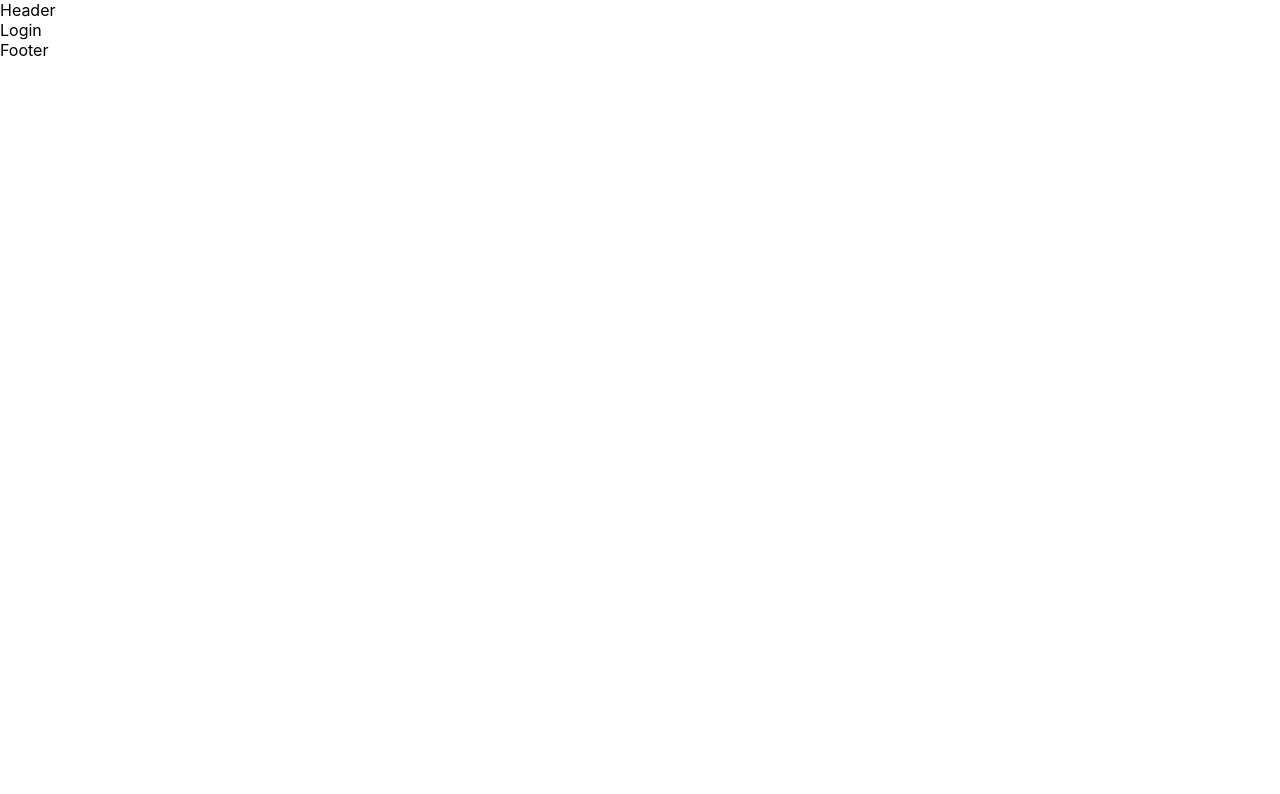
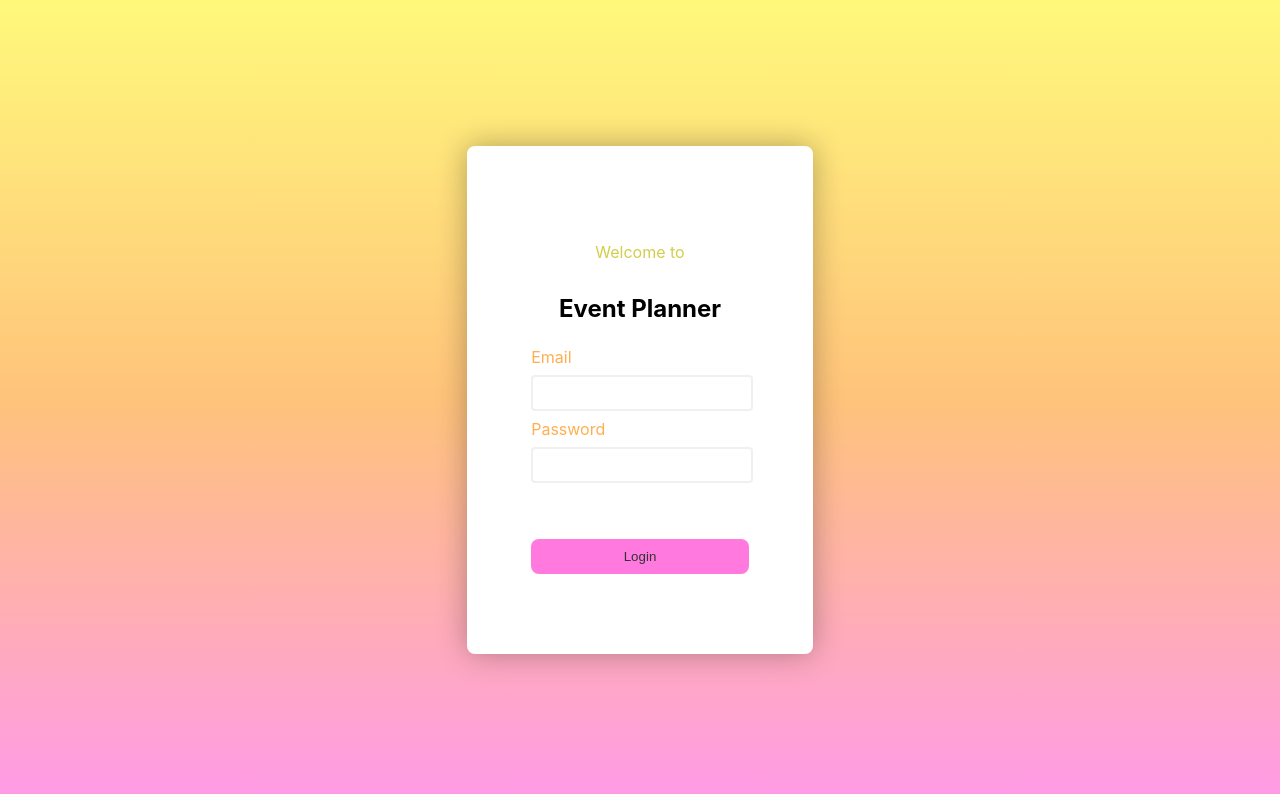
Before and after one commit to saaladdin/Software-Engineering-Project, a React (Create React App) app: page /login in a window 1280 px wide. Shown: the top 794 px of the page. Built offline with nearby package versions, Linux system fonts and the light colour scheme.

Commit message:
added login page and styling

```diff
--- a/src/App.js
+++ b/src/App.js
@@ -1,19 +1,28 @@
 import './App.scss';
-import { Route, Routes } from 'react-router-dom';
+import { Route, Routes, useLocation } from 'react-router-dom';
 import Header from "./Components/Header"
 import Footer from "./Components/Footer"
 import Landing from  "./Components/Landing"
 import Login from "./Components/Login"
 
+
 function App() {
+
+  const location = useLocation();
+  const hideHeaderRoutes = ["/login"];
+
   return (
     <div className="App">
-      <Header />
+      {/*
+      Checks if we are not in login page, if we aren't we will
+      render the header
+      */}
+      {!hideHeaderRoutes.includes(location.pathname) && <Header />}
       <Routes>
           <Route index element={<Landing />}/>
           <Route path="/login" element={<Login />}/>
       </Routes>
-      <Footer />
+      {!hideHeaderRoutes.includes(location.pathname) && <Footer />}
     </div>
   );
 }
--- a/src/Components/Login/index.js
+++ b/src/Components/Login/index.js
@@ -4,7 +4,18 @@ import  "./index.scss"
 const Login = () => {
     return (
         <div className="login">
-            Login
+            <form className="login-form" action="">
+                <div className="welcome-message">
+                    <p>Welcome to</p>
+                    <h1>Event Planner</h1>
+                </div>
+
+                <label htmlFor="email">Email</label>
+                <input type="email" id="email" name="email"/>
+                <label htmlFor="password">Password</label>
+                <input type="password" id="password" name="password"/>
+                <button className="submit" type="submit">Login</button>
+            </form>
         </div>
     )
 }
--- a/src/Components/Login/index.scss
+++ b/src/Components/Login/index.scss
@@ -0,0 +1,68 @@
+.login {
+    display: flex;
+    flex-direction: row;
+    height: 100vh;
+    width: 100vw;
+    background: linear-gradient(to bottom,
+              rgba(255, 247, 79, 0.75),
+              rgba(255, 175, 79, 0.75),
+              rgba(255, 121, 223, 0.75));
+
+
+    align-items: center;
+    justify-content: center;
+
+}
+
+.login-form {
+    justify-content: center;
+    align-items: start;
+    display: flex;
+    flex-direction: column;
+    gap: 0.5rem;
+    background-color: #ffffff;
+    padding:5rem 4rem;
+    border-radius: 0.5rem;
+    box-shadow: 0px 0px 30px rgba(0, 0, 0, 0.3);
+    width: 17vw;
+
+
+    label {
+        color: #ffaf4f;
+    }
+
+    input {
+        all:unset;
+        width: 100%;
+        border: #f0f0f0 2px solid;
+        border-radius: 0.25rem;
+        height: 2rem;
+    }
+
+    button {
+        background-color: #ff79df;
+        padding: 0.6rem;
+        border: unset;
+        border-radius: 0.5rem;
+        width: 100%;
+        margin-top: 3rem;
+        color: #333333;
+    }
+}
+
+.welcome-message {
+    align-self: center;
+    text-align: center;
+    display: flex;
+    flex-direction: column;
+    justify-content: center;
+    align-items: center;
+    p {
+        color: #d3cd4b;
+        text-align: center;
+    }
+
+    h1 {
+        font-size: 1.5rem;
+    }
+}
```
Also changed, not shown: 1 other file (tests, documents, lock files or other folders).
